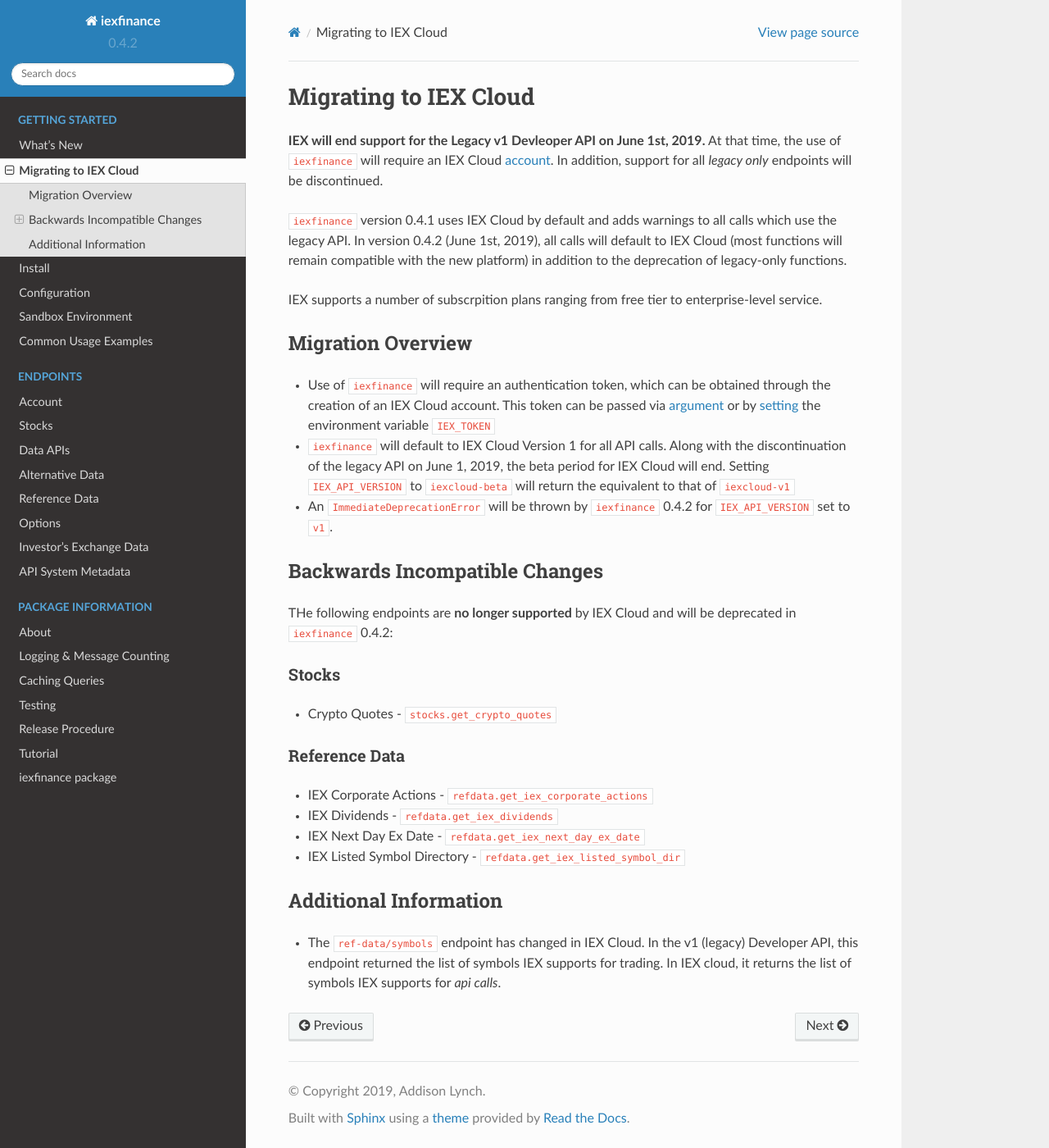
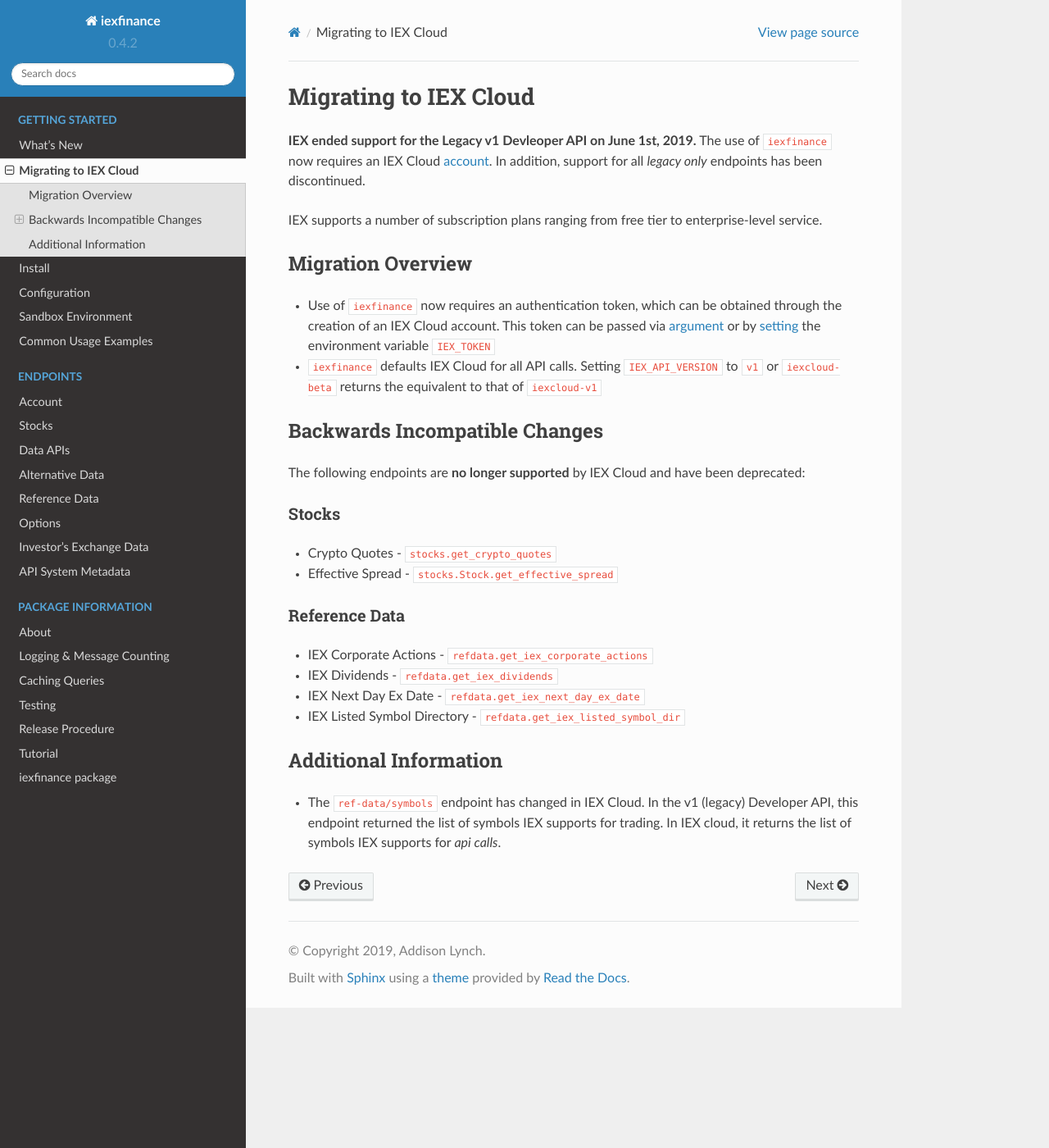
Before and after one commit to addisonlynch/iexfinance, a Sphinx documentation site: the page built from docs/source/migrating.rst, in a window 1280 px wide and 1400 px high. Shown: the whole window at 82% size. Built offline with Sphinx 7.4.7 and the Read the Docs theme 2.0.0, drawn with Linux system fonts in a browser that asks for light colours.

Commit message:
DOC: Prepare docs for 0.4.2

```diff
--- a/docs/source/data_apis.rst
+++ b/docs/source/data_apis.rst
@@ -4,8 +4,7 @@
 =========
 
 IEX Cloud data can be organized into three generic data APIs:
-:ref:`time-series<time_series>`, data-tables, and data-points. Each API type is
-self describing and the docs can be accessed without an API token.
+:ref:`time-series<data_apis.time_series>`, data-tables, and data-points. Each API type is self describing and the docs can be accessed without an API token.
 
 
 .. _data_apis.data_points:
--- a/docs/source/migrating.rst
+++ b/docs/source/migrating.rst
@@ -3,18 +3,11 @@
 Migrating to IEX Cloud
 ======================
 
-**IEX will end support for the Legacy v1 Devleoper API on June 1st, 2019.** At
-that
-time, the use of ``iexfinance`` will require an IEX Cloud account_. In
-addition, support for all *legacy only* endpoints will be discontinued.
+**IEX ended support for the Legacy v1 Devleoper API on June 1st, 2019.** The
+use of ``iexfinance`` now requires an IEX Cloud account_. In
+addition, support for all *legacy only* endpoints has been discontinued.
 
-``iexfinance`` version 0.4.1 uses IEX Cloud by default and adds
-warnings to all calls which use the legacy API. In version 0.4.2 (June 1st,
-2019), all calls will default to IEX Cloud (most functions will remain
-compatible with the new platform) in addition to the deprecation of
-legacy-only functions.
-
-IEX supports a number of subscrpition plans ranging from free tier to
+IEX supports a number of subscription plans ranging from free tier to
 enterprise-level service.
 
 .. _account: https://iexcloud.io/pricing/
@@ -25,16 +18,12 @@
 Migration Overview
 ------------------
 
-* Use of ``iexfinance`` will require an authentication token, which can be
-  obtained through the creation of an IEX Cloud account. This token can be
-  passed via :ref:`argument<config.auth.argument>` or by
+* Use of ``iexfinance`` now requires an authentication token, which
+  can be obtained through the creation of an IEX Cloud account. This token can be passed via :ref:`argument<config.auth.argument>` or by
   :ref:`setting<config.auth.env>` the environment variable ``IEX_TOKEN``
-* ``iexfinance`` will default to IEX Cloud Version 1 for all API calls. Along
-  with the discontinuation of the legacy API on June 1, 2019, the beta period
-  for IEX Cloud will end. Setting ``IEX_API_VERSION`` to ``iexcloud-beta`` will
-  return the equivalent to that of ``iexcloud-v1``
-* An ``ImmediateDeprecationError`` will be thrown by ``iexfinance`` 0.4.2 for
-  ``IEX_API_VERSION`` set to ``v1``.
+* ``iexfinance`` defaults IEX Cloud for all API calls. Setting
+  ``IEX_API_VERSION`` to ``v1`` or ``iexcloud-beta``
+  returns the equivalent to that of ``iexcloud-v1``
 
 
 
@@ -43,13 +32,14 @@
 Backwards Incompatible Changes
 ------------------------------
 
-THe following endpoints are **no longer supported** by IEX Cloud and will be
-deprecated in ``iexfinance`` 0.4.2:
+The following endpoints are **no longer supported** by IEX Cloud and have been
+deprecated:
 
 Stocks
 ~~~~~~
 
 * Crypto Quotes - ``stocks.get_crypto_quotes``
+* Effective Spread - ``stocks.Stock.get_effective_spread``
 
 Reference Data
 ~~~~~~~~~~~~~~
--- a/docs/source/whatsnew/v0.4.2.txt
+++ b/docs/source/whatsnew/v0.4.2.txt
@@ -1,4 +1,4 @@
-.. _whatsnew_042
+.. _whatsnew_042:
 
 
 v0.4.2 (June 29, 2019)
```
Also changed, not shown: other parts of docs/source/data_apis.rst (+1 -1 lines).
